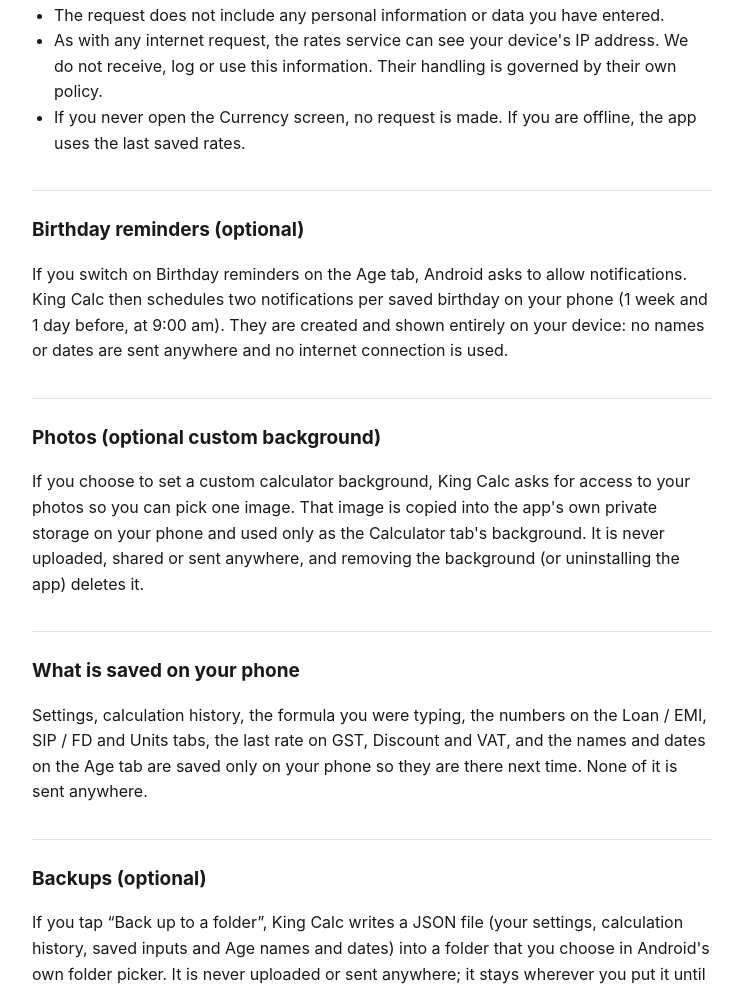
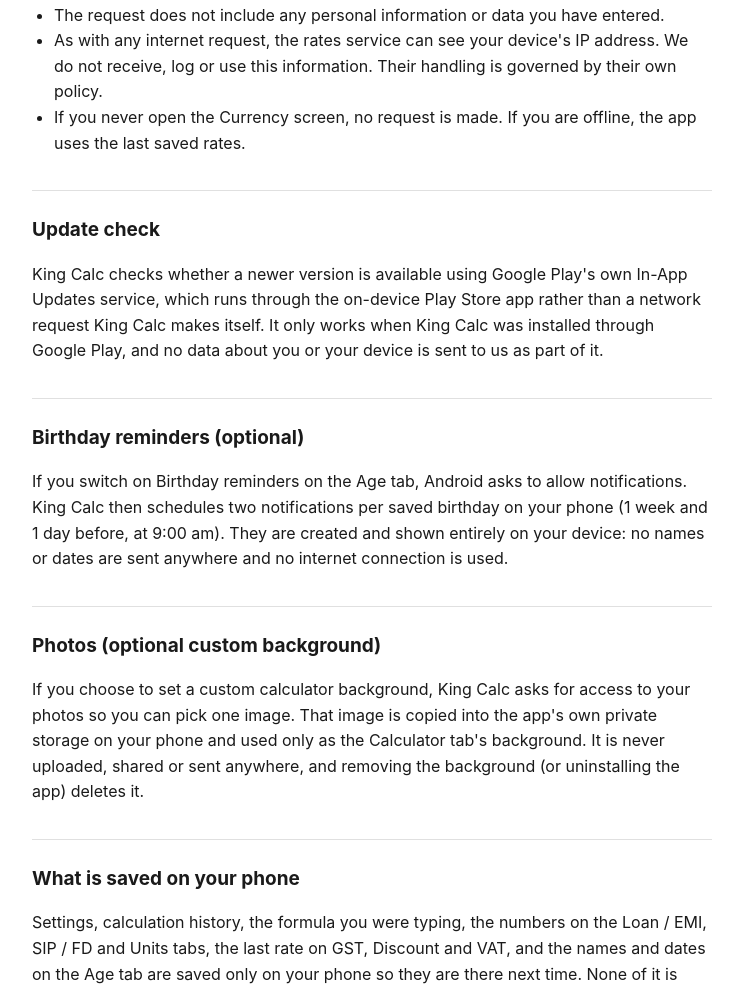
Before and after one commit to yashwanthramsomireddy/TeamExyKings, a plain HTML site: page King-Calc/privacy-policy.html in a window 1280 px wide. Shown: the part 1126-2116 px from the top of the page, without its empty margins (268-1011 px from the left). Drawn offline with Linux system fonts and the light colour scheme.

Commit message:
Add files via upload

```diff
--- a/King-Calc/privacy-policy.html
+++ b/King-Calc/privacy-policy.html
@@ -80,6 +80,9 @@
     <li>If you never open the Currency screen, no request is made. If you are offline, the app uses the last saved rates.</li>
   </ul>
 
+  <h2>Update check</h2>
+  <p>King Calc checks whether a newer version is available using Google Play's own In-App Updates service, which runs through the on-device Play Store app rather than a network request King Calc makes itself. It only works when King Calc was installed through Google Play, and no data about you or your device is sent to us as part of it.</p>
+
   <h2>Birthday reminders (optional)</h2>
   <p>If you switch on Birthday reminders on the Age tab, Android asks to allow notifications. King Calc then schedules two notifications per saved birthday on your phone (1 week and 1 day before, at 9:00 am). They are created and shown entirely on your device: no names or dates are sent anywhere and no internet connection is used.</p>
 
```
Also changed, not shown: 2 other files.
